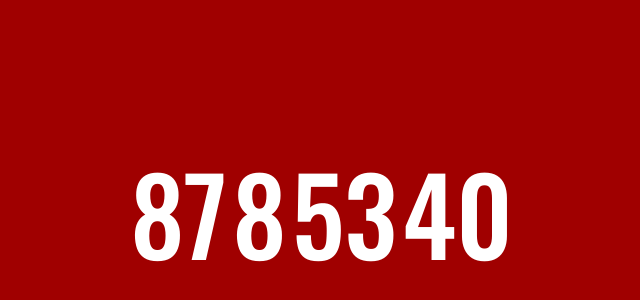
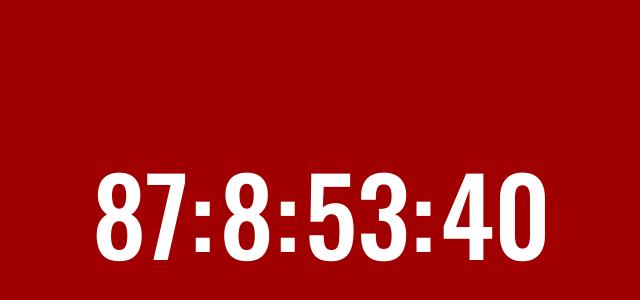
Before and after one commit to ManifestingRed/timesince, a plain HTML site: page docs/index.html in a window 1280 px wide. Shown: the part 196-496 px from the top of the page, without its empty margins (321-961 px from the left). Drawn offline with nearby package versions, Linux system fonts and the light colour scheme.

Commit message:
Update index.html
Meh. I readded the :

```diff
--- a/docs/index.html
+++ b/docs/index.html
@@ -56,9 +56,9 @@
 			var days = Math.floor((delta/(60*60*1000))/24);
 			set('millis', millis, '');
 			set('seconds', seconds, '');
-			set('minutes', minutes, '');
-			set('hours', hours, '');
-			set('days', days, '');
+			set('minutes', minutes, ':');
+			set('hours', hours, ':');
+			set('days', days, ':');
 		}
 
 		setInterval(update, 500);
```
